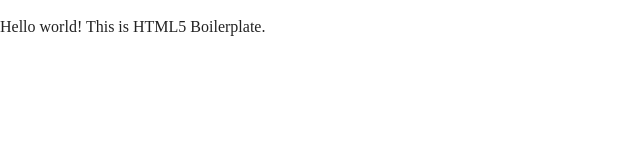
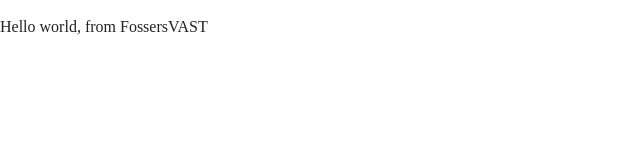
Before and after one commit to ifahs1/fossinfo, a plain HTML site: page index.html in a window 1280 px wide. Shown: the full height of the page, 0-640 px from the left. Drawn offline with nearby package versions, Linux system fonts and the light colour scheme.

Commit message:
Hello world from FossersVAST

```diff
--- a/index.html
+++ b/index.html
@@ -22,7 +22,7 @@
   <![endif]-->
 
   <!-- Add your site or application content here -->
-  <p>Hello world! This is HTML5 Boilerplate.</p>
+  <p>Hello world, from FossersVAST</p>
   <script src="js/vendor/modernizr-3.6.0.min.js"></script>
   <script src="https://code.jquery.com/jquery-3.3.1.min.js" integrity="sha256-FgpCb/KJQlLNfOu91ta32o/NMZxltwRo8QtmkMRdAu8=" crossorigin="anonymous"></script>
   <script>window.jQuery || document.write('<script src="js/vendor/jquery-3.3.1.min.js"><\/script>')</script>
```
